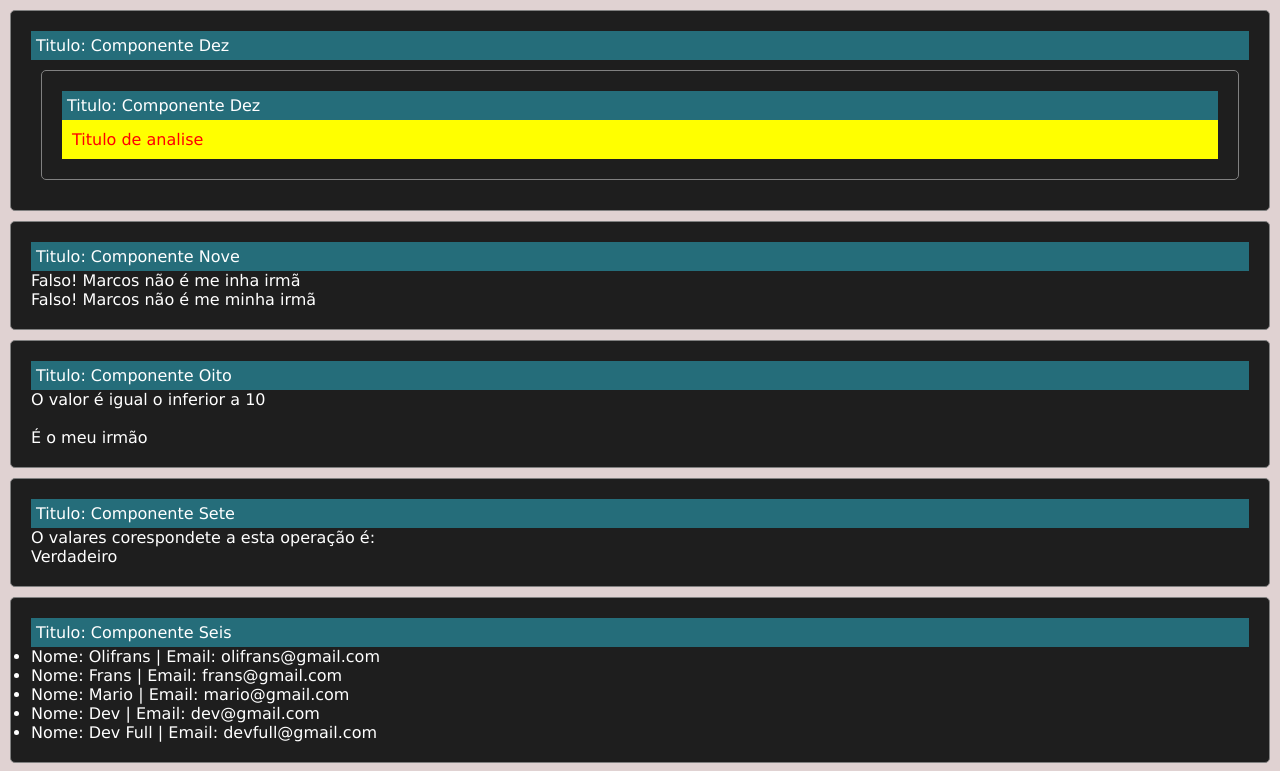
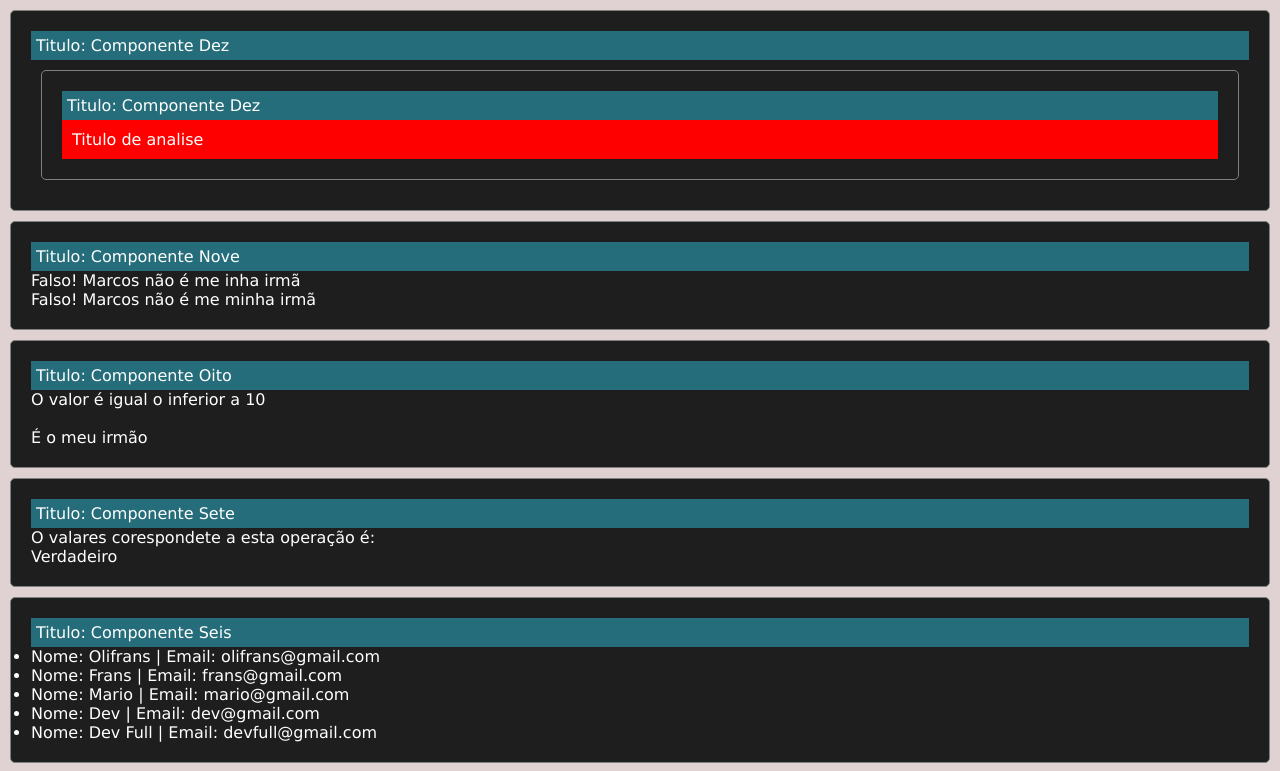
Before and after one commit to Olifrans/react-learning-all, a React (Create React App) app: page / in a window 1280 px wide. Shown: the top 771 px of the page. Built offline with nearby package versions, Linux system fonts and the light colour scheme.

Commit message:
feat: style const

```diff
--- a/src/components/ComponenteDez.tsx
+++ b/src/components/ComponenteDez.tsx
@@ -1,11 +1,14 @@
 export default function ComponenteDez(props) {
+
+  const estilo = { color: "White", padding: "10px", background: "red" };
+
   return (
     <div className="componente">
       <p className="titulo">Titulo: {props.titulo}</p>
       <div className="componente">
         <p className="titulo">Titulo: {props.titulo}</p>
 
-        <p style={{ color: "red", padding: "10px", background: "yellow" }}>Titulo de analise</p>
+        <p style={estilo}>Titulo de analise</p>
       </div>
     </div>
   );
```
